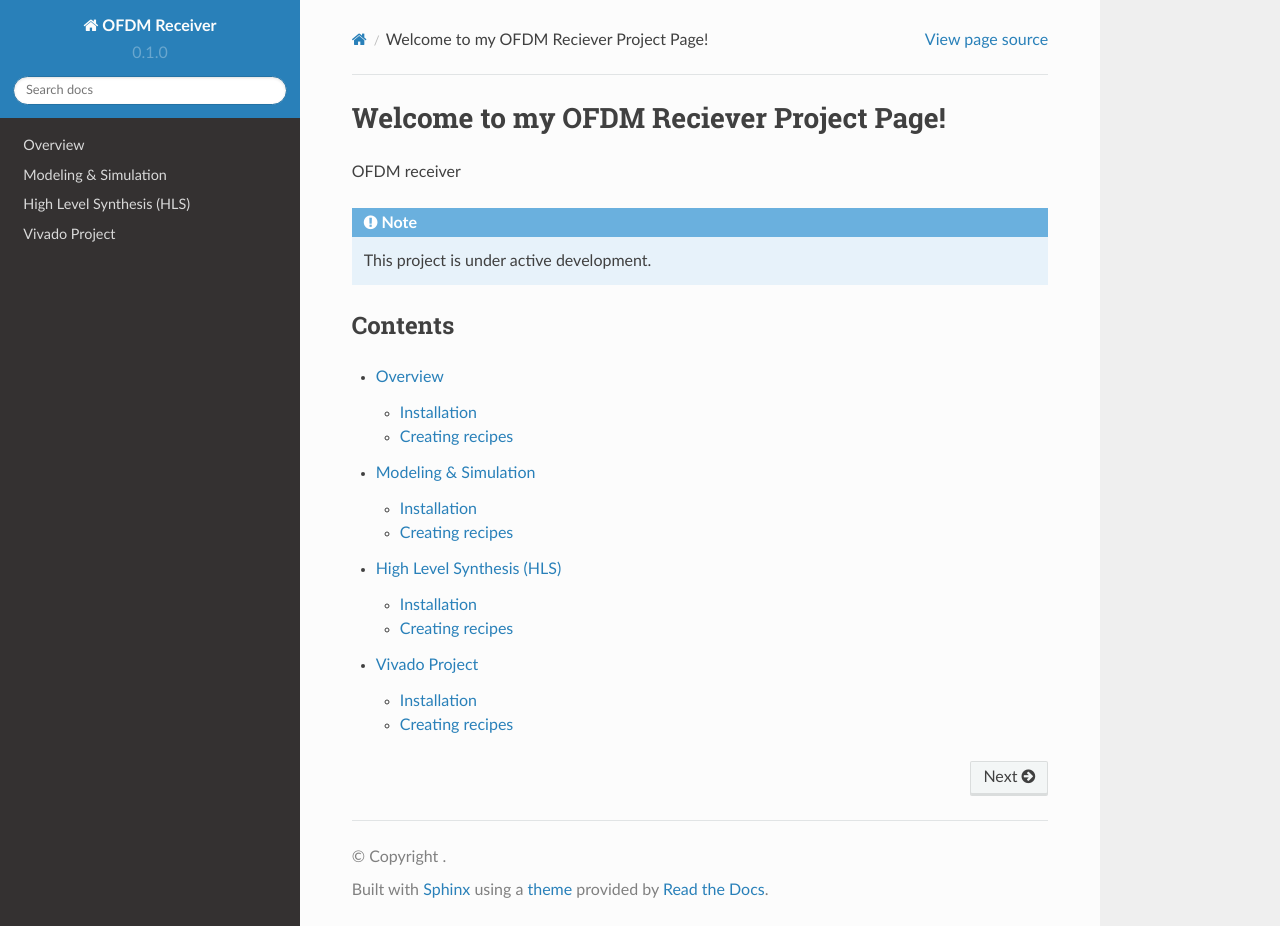
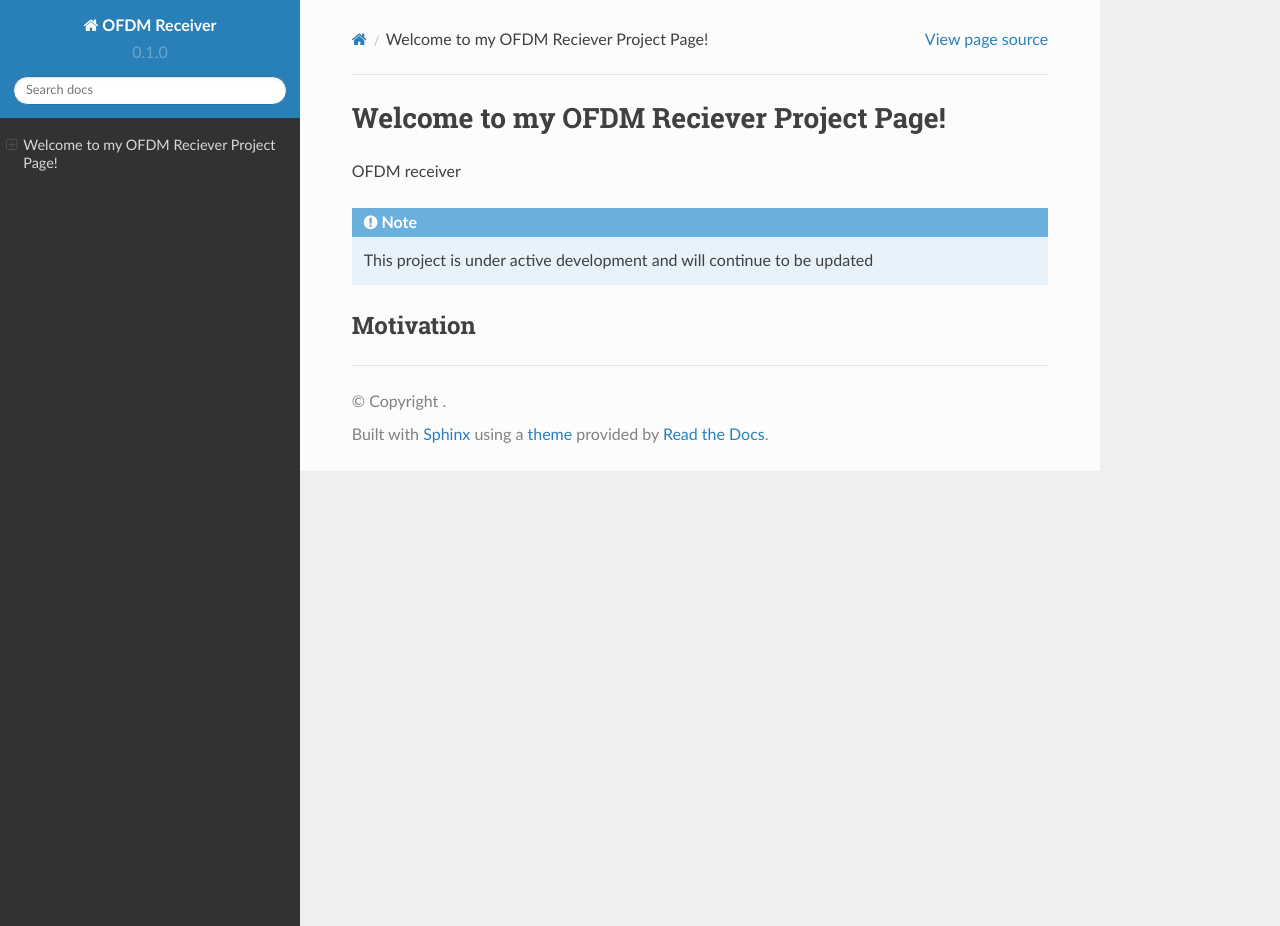
Before and after one commit to alikarb/OFDM-Recevier, a Sphinx documentation site: the page built from docs/source/index.rst, in a window 1280 px wide and 926 px high. Built offline with Sphinx 7.4.7 and the Read the Docs theme 2.0.0, drawn with Linux system fonts in a browser that asks for light colours.

Commit message:
testing the home page format by removing toc

```diff
--- a/docs/source/index.rst
+++ b/docs/source/index.rst
@@ -4,14 +4,9 @@ OFDM receiver
 
 .. note::
 
-   This project is under active development.
+   This project is under active development and will continue to be updated
 
-Contents
+
+
+Motivation
 --------
-
-.. toctree::
-
-   Overview
-   Modeling
-   HLS
-   Vivado
```
